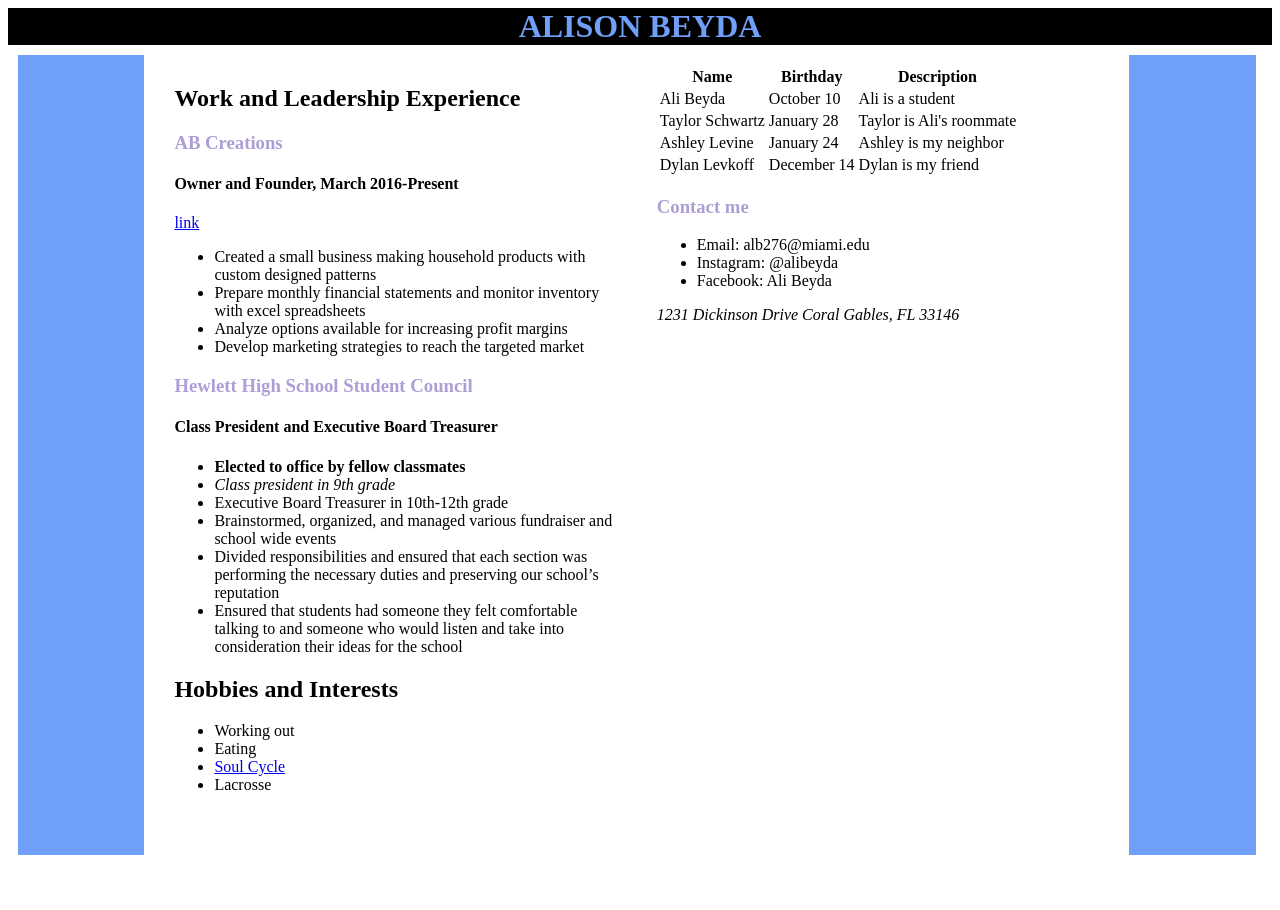
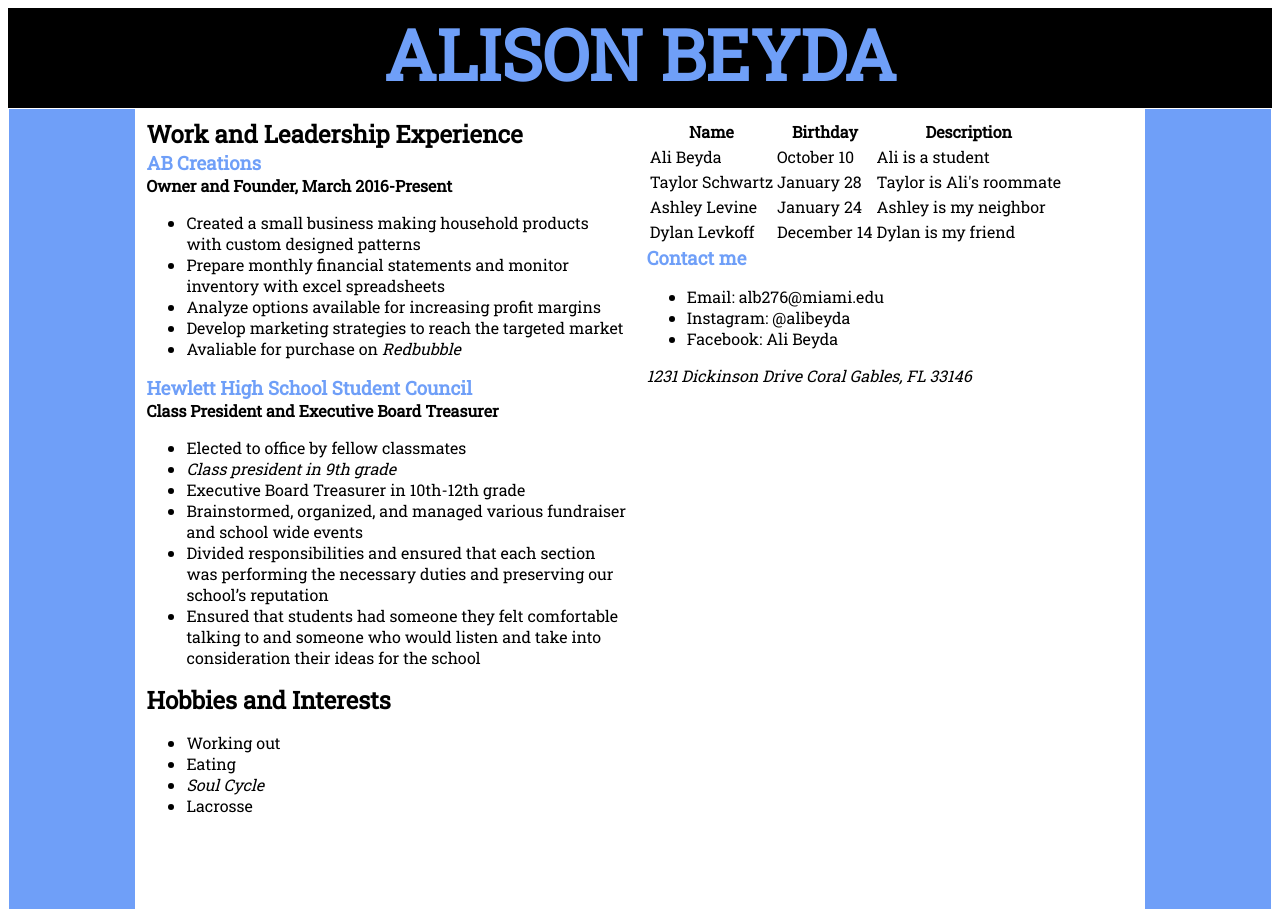
Before and after one commit to alibeyda/CIM-111, a plain HTML site: page Resume/Resume.html in a window 1280 px wide. Before the commit the page ends 865 px from the top, so only its background shows below. Drawn offline with Linux system fonts and the light colour scheme.

Commit message:
this is fun

```diff
--- a/Resume/Resume.html
+++ b/Resume/Resume.html
@@ -6,6 +6,7 @@
   <meta name="author" content="Ali B." />
   <meta name="keywords" content="basic website" />
   <link href="style.css" type="text/css" rel="stylesheet">
+  <link href="https://fonts.googleapis.com/css?family=Roboto+Slab" rel="stylesheet">
 </head>
 
 <body>
@@ -23,17 +24,17 @@
 
   <h3>AB Creations</h3>
   <h4>Owner and Founder, March 2016-Present</h4>
-  <a href="https://www.redbubble.com/people/alibeyda?ref=account-nav-dropdown&asc=u">link</a>
   <ul>
     <li>Created a small business making household products with custom designed patterns</li>
     <li>Prepare monthly financial statements and monitor inventory with excel spreadsheets</li>
     <li>Analyze options available for increasing profit margins</li>
     <li>Develop marketing strategies to reach the targeted market</li>
+    <li>Avaliable for purchase on <a href="https://www.redbubble.com/people/alibeyda?ref=account-nav-dropdown&asc=u">Redbubble</a></li>
   </ul>
   <h3>Hewlett High School Student Council</h3>
   <h4>Class President and Executive Board Treasurer</h4>
   <ul>
-    <li><strong>Elected to office by fellow classmates</strong></li>
+    <li>Elected to office by fellow classmates</li>
     <li><i>Class president in 9th grade</i></li>
     <li>Executive Board Treasurer in 10th-12th grade</li>
     <li>Brainstormed, organized, and managed various fundraiser and school wide events</li>
--- a/Resume/style.css
+++ b/Resume/style.css
@@ -2,11 +2,41 @@ h1 {
   color: rgb(111,159,248);
   background-color: black;
   text-align: center;
+  font-family: "Roboto Slab";
+  font-size: 70px;
+  margin: 0;
+  height: 100px;
+}
+h2{
+  color: black;
+  font-family: "Roboto Slab";
   margin: 0;
 }
 
 h3 {
-  color: rgb(173,158,213)
+  color: rgb(111,159,248);
+  font-family: "Roboto Slab";
+  margin: 0;
+}
+
+h4{
+  color: black;
+  font-family: "Roboto Slab";
+  margin: 0;
+}
+
+body {
+  font-family: 'Roboto Slab', sans-serif;
+}
+
+a {
+  text-decoration: none;
+  color: black;
+  font-style: italic;
+}
+
+a:hover {
+  color: rgb(111,159,248);
 }
 
 .column {
@@ -17,25 +47,26 @@ h3 {
   background-color: rgb(111,159,248);
   width: 10%;
   height: 100vh;
+  margin: 1px;
+  padding: 0;
+}
+
+.middle {
+  width: 38%;
+  margin: 10px;
+  padding: 0;
+}
+.right {
+  width: 38%;
   margin: 10px;
   padding: 0;
 }
 
-.middle {
-  width: 35%;
-  margin: 20px;
-  padding: 0;
-}
-.right {
-  width: 35%;
-  margin: 20px;
-  padding: 0;
-}
-
 .rightright {
+  float: right;
   background-color: rgb(111,159,248);
   width: 10%;
   height: 100vh;
-  margin: 10px;
+  margin: 1px;
   padding: 0;
 }
```
